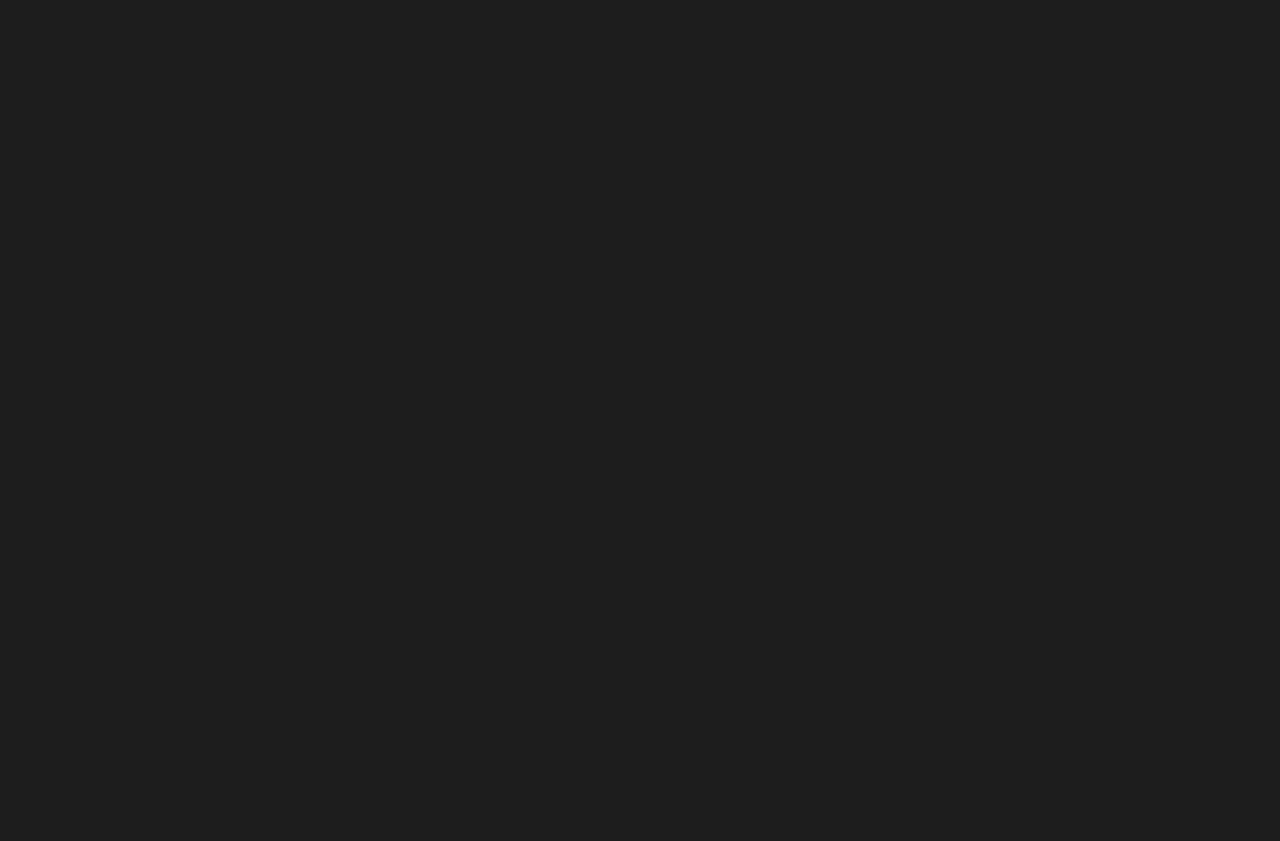
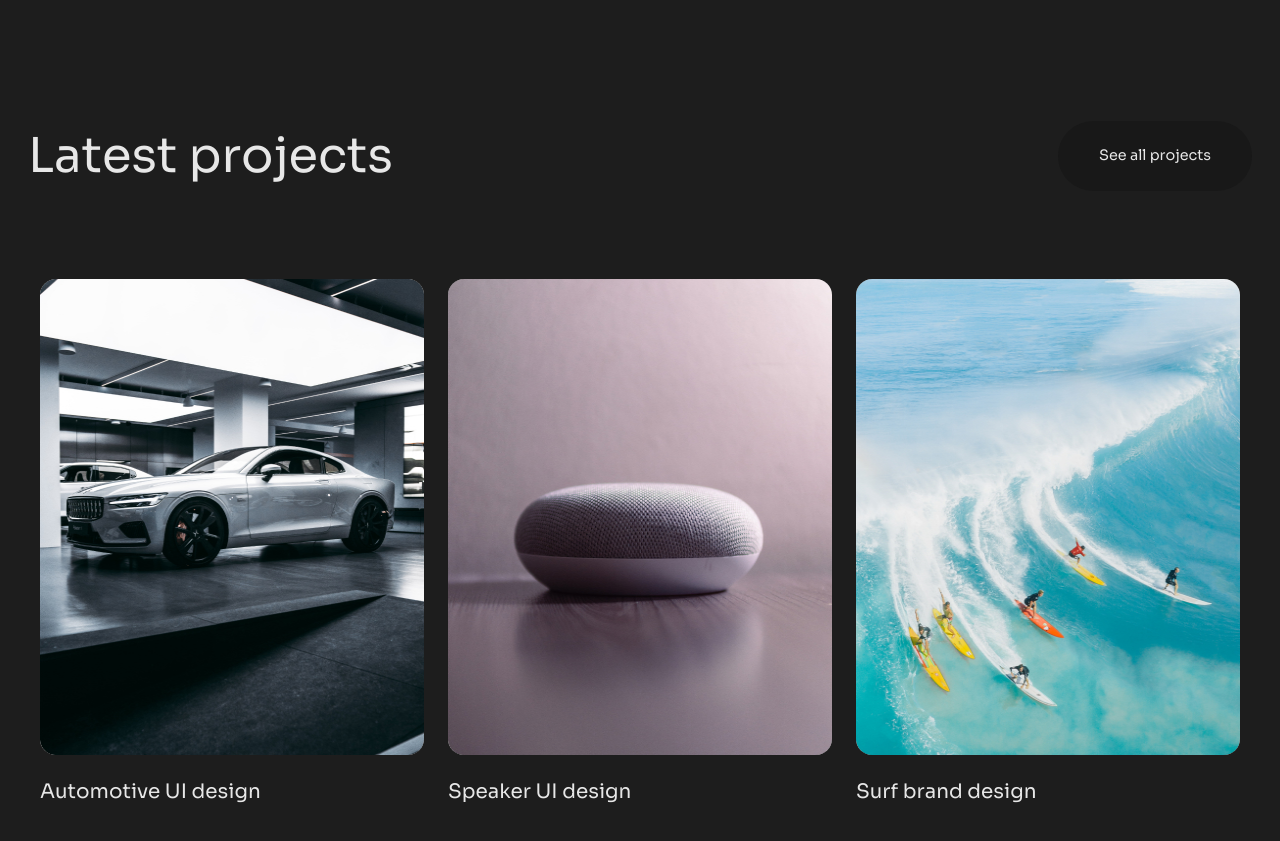
Before and after one commit to iqbal-webpatriot/FigmaToReact, a Next.js app in the folder flow-x/: page / in a window 1280 px wide. Shown: the part 1080-1921 px from the top of the page. Before the commit the page ends 1201 px from the top, so only its background shows below. Built offline with nearby package versions, Linux system fonts and the light colour scheme.

Commit message:
Update page.tsx

```diff
--- a/flow-x/src/app/page.tsx
+++ b/flow-x/src/app/page.tsx
@@ -1,4 +1,5 @@
 import Hero from "@/components/layout/Hero";
+import Projects from "@/components/layout/Projects";
 import Services from "@/components/layout/Services";
 
 export default function Home() {
@@ -7,6 +8,7 @@ export default function Home() {
    <div className='w-full h-screen'>
     <Hero/>
     <Services/>
+    <Projects/>
    </div>
    </>
   )
```
